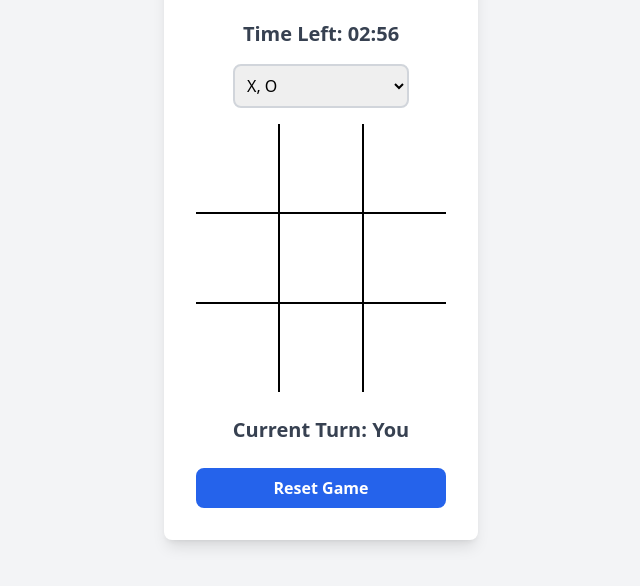
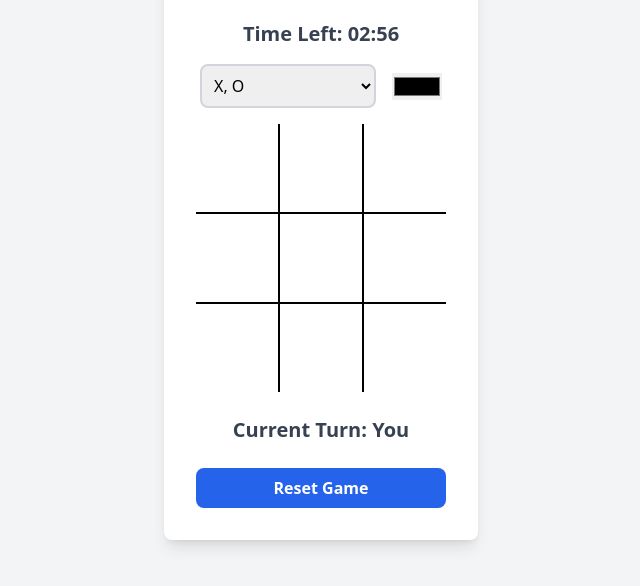
Before and after one commit to Transa1/TicTacToe, a plain HTML site: page index.html in a window 1280 px wide. Shown: the part 166-752 px from the top of the page, without its empty margins (319-959 px from the left). Drawn offline with nearby package versions, Linux system fonts and the light colour scheme.

Commit message:
Added color changer

```diff
--- a/index.html
+++ b/index.html
@@ -1,5 +1,6 @@
 <!DOCTYPE html>
 <html lang="en">
+
 <head>
     <meta charset="UTF-8">
     <meta name="viewport" content="width=device-width, initial-scale=1.0">
@@ -7,54 +8,70 @@
     <script src="https://cdn.tailwindcss.com"></script>
     <script src="./js/functions.js" defer></script>
 </head>
+
 <body class="bg-gray-100 flex flex-col items-center justify-center min-h-screen">
     <div class="bg-white p-8 rounded-lg shadow-lg text-center">
         <h1 class="text-3xl font-bold text-gray-800 mb-6">Tic-Tac-Toe</h1>
         <div id="timer" class="text-xl font-semibold text-gray-700 mb-4">Time Left: 03:00</div>
-        <select id="theme-select" onchange="changeTheme()" class="mb-4 p-2 border-2 border-gray-300 rounded-lg">
-            <option value="xo">X, O</option>
-            <option value="spies">Good Spy, Evil Spy</option>
-            <option value="tomjerry">Tom and Jerry</option>
-        </select>
+        <div class="flex items-center justify-center gap-4">
+            <select id="theme-select" onchange="changeTheme()" class="mb-4 p-2 border-2 border-gray-300 rounded-lg">
+                <option value="xo">X, O</option>
+                <option value="spies">Good Spy, Evil Spy</option>
+                <option value="tomjerry">Tom and Jerry</option>
+            </select>
+            <input type="color" id="color-picker" value="#000000" class="mb-4 cursor-pointer"
+                onchange="changeGridColor()">
+        </div>
         <table class="mx-auto border-collapse">
             <tr>
                 <td class="border-b-2 border-r-2 border-black">
-                    <button onclick="turn(this, 0)" class="w-20 h-20 text-3xl font-bold bg-white hover:bg-gray-50 transition-colors"></button>
+                    <button onclick="turn(this, 0)"
+                        class="w-20 h-20 text-3xl font-bold bg-white hover:bg-gray-50 transition-colors"></button>
                 </td>
                 <td class="border-b-2 border-r-2 border-black">
-                    <button onclick="turn(this, 1)" class="w-20 h-20 text-3xl font-bold bg-white hover:bg-gray-50 transition-colors"></button>
+                    <button onclick="turn(this, 1)"
+                        class="w-20 h-20 text-3xl font-bold bg-white hover:bg-gray-50 transition-colors"></button>
                 </td>
                 <td class="border-b-2 border-black">
-                    <button onclick="turn(this, 2)" class="w-20 h-20 text-3xl font-bold bg-white hover:bg-gray-50 transition-colors"></button>
+                    <button onclick="turn(this, 2)"
+                        class="w-20 h-20 text-3xl font-bold bg-white hover:bg-gray-50 transition-colors"></button>
                 </td>
             </tr>
             <tr>
                 <td class="border-b-2 border-r-2 border-black">
-                    <button onclick="turn(this, 3)" class="w-20 h-20 text-3xl font-bold bg-white hover:bg-gray-50 transition-colors"></button>
+                    <button onclick="turn(this, 3)"
+                        class="w-20 h-20 text-3xl font-bold bg-white hover:bg-gray-50 transition-colors"></button>
                 </td>
                 <td class="border-b-2 border-r-2 border-black">
-                    <button onclick="turn(this, 4)" class="w-20 h-20 text-3xl font-bold bg-white hover:bg-gray-50 transition-colors"></button>
+                    <button onclick="turn(this, 4)"
+                        class="w-20 h-20 text-3xl font-bold bg-white hover:bg-gray-50 transition-colors"></button>
                 </td>
                 <td class="border-b-2 border-black">
-                    <button onclick="turn(this, 5)" class="w-20 h-20 text-3xl font-bold bg-white hover:bg-gray-50 transition-colors"></button>
+                    <button onclick="turn(this, 5)"
+                        class="w-20 h-20 text-3xl font-bold bg-white hover:bg-gray-50 transition-colors"></button>
                 </td>
             </tr>
             <tr>
                 <td class="border-r-2 border-black">
-                    <button onclick="turn(this, 6)" class="w-20 h-20 text-3xl font-bold bg-white hover:bg-gray-50 transition-colors"></button>
+                    <button onclick="turn(this, 6)"
+                        class="w-20 h-20 text-3xl font-bold bg-white hover:bg-gray-50 transition-colors"></button>
                 </td>
                 <td class="border-r-2 border-black">
-                    <button onclick="turn(this, 7)" class="w-20 h-20 text-3xl font-bold bg-white hover:bg-gray-50 transition-colors"></button>
+                    <button onclick="turn(this, 7)"
+                        class="w-20 h-20 text-3xl font-bold bg-white hover:bg-gray-50 transition-colors"></button>
                 </td>
                 <td>
-                    <button onclick="turn(this, 8)" class="w-20 h-20 text-3xl font-bold bg-white hover:bg-gray-50 transition-colors"></button>
+                    <button onclick="turn(this, 8)"
+                        class="w-20 h-20 text-3xl font-bold bg-white hover:bg-gray-50 transition-colors"></button>
                 </td>
             </tr>
         </table>
         <h2 id="CurrentTurn" class="text-xl font-semibold text-gray-700 mt-6">Current Turn: You</h2>
-        <div onclick="resetBoard()" class="mt-6 px-6 py-2 bg-blue-600 text-white font-semibold rounded-lg hover:bg-blue-700 transition-colors cursor-pointer">
+        <div onclick="resetBoard()"
+            class="mt-6 px-6 py-2 bg-blue-600 text-white font-semibold rounded-lg hover:bg-blue-700 transition-colors cursor-pointer">
             Reset Game
         </div>
     </div>
 </body>
+
 </html>
--- a/js/functions.js
+++ b/js/functions.js
@@ -237,3 +237,18 @@ function updateButtonContent() {
         }
     });
 }
+
+document.addEventListener("DOMContentLoaded", function() {
+    changeGridColor();
+});
+
+function changeGridColor() {
+    const colorPicker = document.getElementById("color-picker");
+    const cells = document.querySelectorAll("td");
+
+    cells.forEach(cell => {
+        if (cell.classList.contains("border-black")) {
+            cell.style.borderColor = colorPicker.value;
+        }
+    });
+}
```
